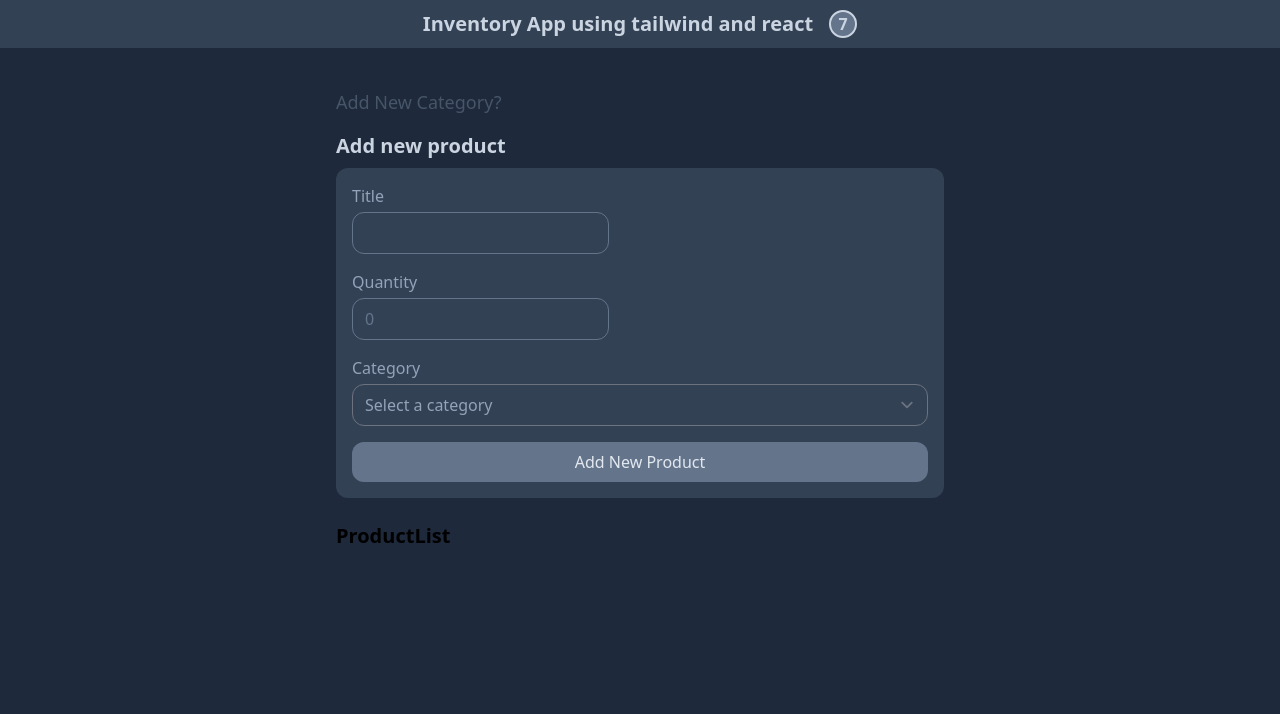
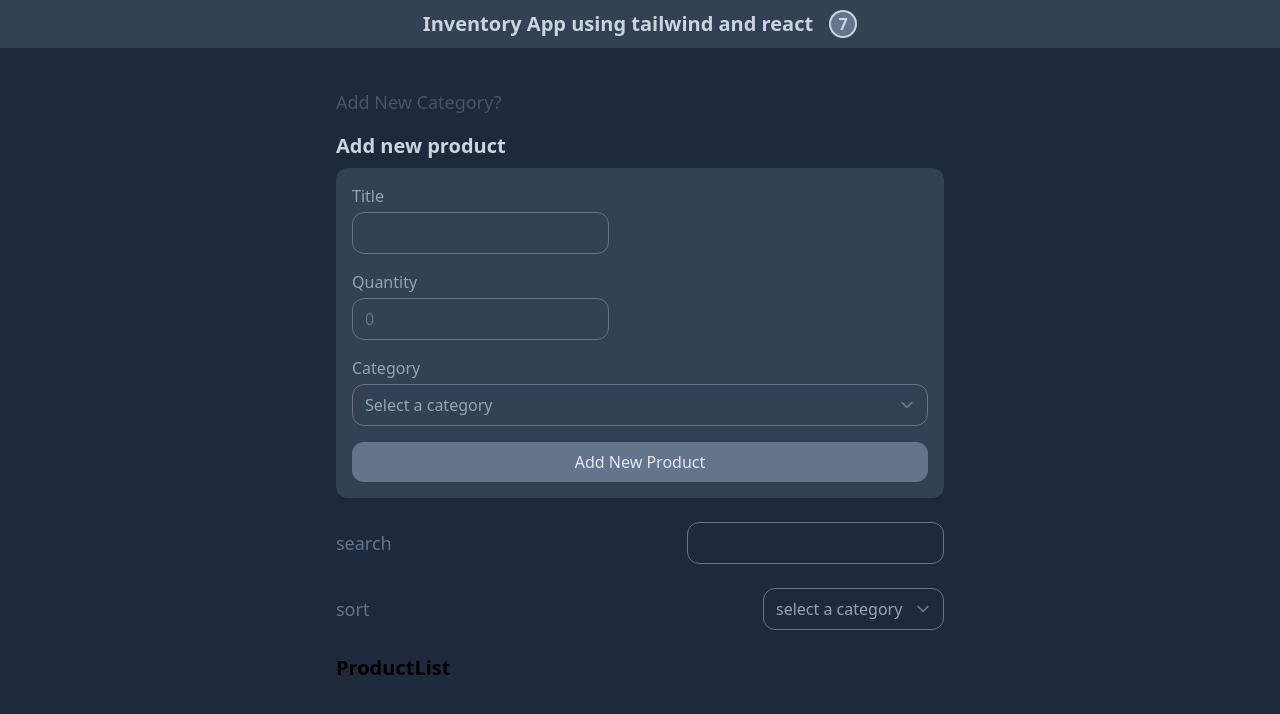
Before and after one commit to yasminebrahimi/inventory_app_react, a React (Vite) app: page / in a window 1280 px wide. Shown: the top 714 px of the page. Built offline with nearby package versions, Linux system fonts and the light colour scheme.

Commit message:
Add product search and sort functionality

```diff
--- a/src/App.jsx
+++ b/src/App.jsx
@@ -1,13 +1,42 @@
-import { useState } from "react";
+import { useEffect, useState } from "react";
 import "./App.css";
 import CategoryForm from "./components/Category";
 import NavBar from "./components/NavBar";
 import ProductsForm from "./components/Products";
 import ProductList from "./components/ProductList";
+import Filter from "./components/Filter";
 
 function App() {
   const [categories, setCategories] = useState([]);
   const [products, setProducts] = useState([]);
+  const [filteredProducts, setFilteredProducts] = useState([]);
+  const [sort, setSort] = useState("latest");
+  const [searchValue, setSearchValue] = useState("");
+
+  useEffect(() => {}, [products, sort, searchValue]);
+
+  const sortHandler = (e) => {
+    setSort(e.target.value);
+    let sortedProducts = [...products];
+    sortedProducts.sort((a, b) => {
+      if (e.target.value === "latest") {
+        return new Date(a.createdAt) > new Date(b.createdAt) ? -1 : 1;
+      } else if (e.target.value === "earliest") {
+        return new Date(a.createdAt) > new Date(b.createdAt) ? 1 : -1;
+      }
+    });
+    setFilteredProducts(sortedProducts);
+  };
+
+  const searchHandler = (e) => {
+    setSearchValue(e.target.value);
+    const value = e.target.value.trim().toLowerCase();
+    const filteredProducts = products.filter((p) =>
+      p.title.toLowerCase().includes(value),
+    );
+    setFilteredProducts(filteredProducts);
+  };
+
   return (
     <div className="App">
       <div className="bg-slate-800 min-h-screen">
@@ -15,8 +44,14 @@ function App() {
         <div className="container max-w-screen-sm mx-auto p-4">
           <CategoryForm setCategories={setCategories} />
           <ProductsForm categories={categories} setProducts={setProducts} />
+          <Filter
+            sort={sort}
+            searchValue={searchValue}
+            onSort={sortHandler}
+            onSearch={searchHandler}
+          />
           <ProductList
-            products={products}
+            products={filteredProducts}
             categories={categories}
             setProducts={setProducts}
           />
--- /dev/null
+++ b/src/components/Filter.jsx
@@ -0,0 +1,45 @@
+import React, { useState } from "react";
+
+const Filter = ({ onSort, onSearch, sort, searchValue }) => {
+  return (
+    <div>
+      <div className="flex items-center justify-between mb-6">
+        <label htmlFor="search-input" className="text-slate-500 text-lg">
+          search
+        </label>
+        <input
+          type="text"
+          name="search-input"
+          id="search-input"
+          className="bg-transparent rounded-xl border border-slate-500 text-slate-400"
+          value={searchValue}
+          onChange={onSearch}
+        />
+      </div>
+      <div className="flex items-center justify-between mb-6">
+        <label htmlFor="sort-products" className="text-slate-500 text-lg">
+          sort
+        </label>
+        <select
+          name="sort-products"
+          id="sort-products"
+          className="bg-transparent text-slate-400 rounded-xl"
+          value={sort}
+          onChange={onSort}
+        >
+          <option className="bg-slate-500 text-slate-300" value="">
+            select a category
+          </option>
+          <option className="bg-slate-500 text-slate-300" value="Latest">
+            newest
+          </option>
+          <option className="bg-slate-500 text-slate-300" value="Earliest">
+            oldest
+          </option>
+        </select>
+      </div>
+    </div>
+  );
+};
+
+export default Filter;
```
